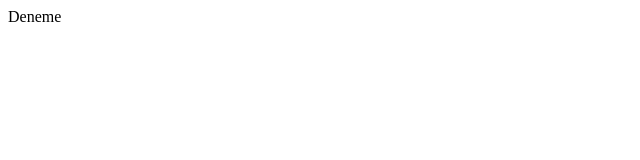
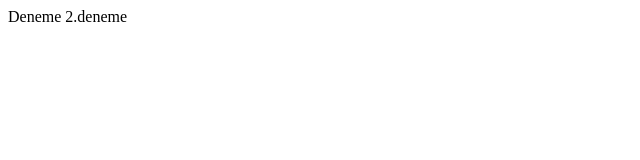
Before and after one commit to meteyavuzz/example, a plain HTML site: page index.html in a window 1280 px wide. Shown: the full height of the page, 0-640 px from the left. Drawn offline with Linux system fonts and the light colour scheme.

Commit message:
Third commit

```diff
--- a/index.html
+++ b/index.html
@@ -1 +1 @@
-<div>Deneme</div>
+<div>Deneme 2.deneme</div>
```
